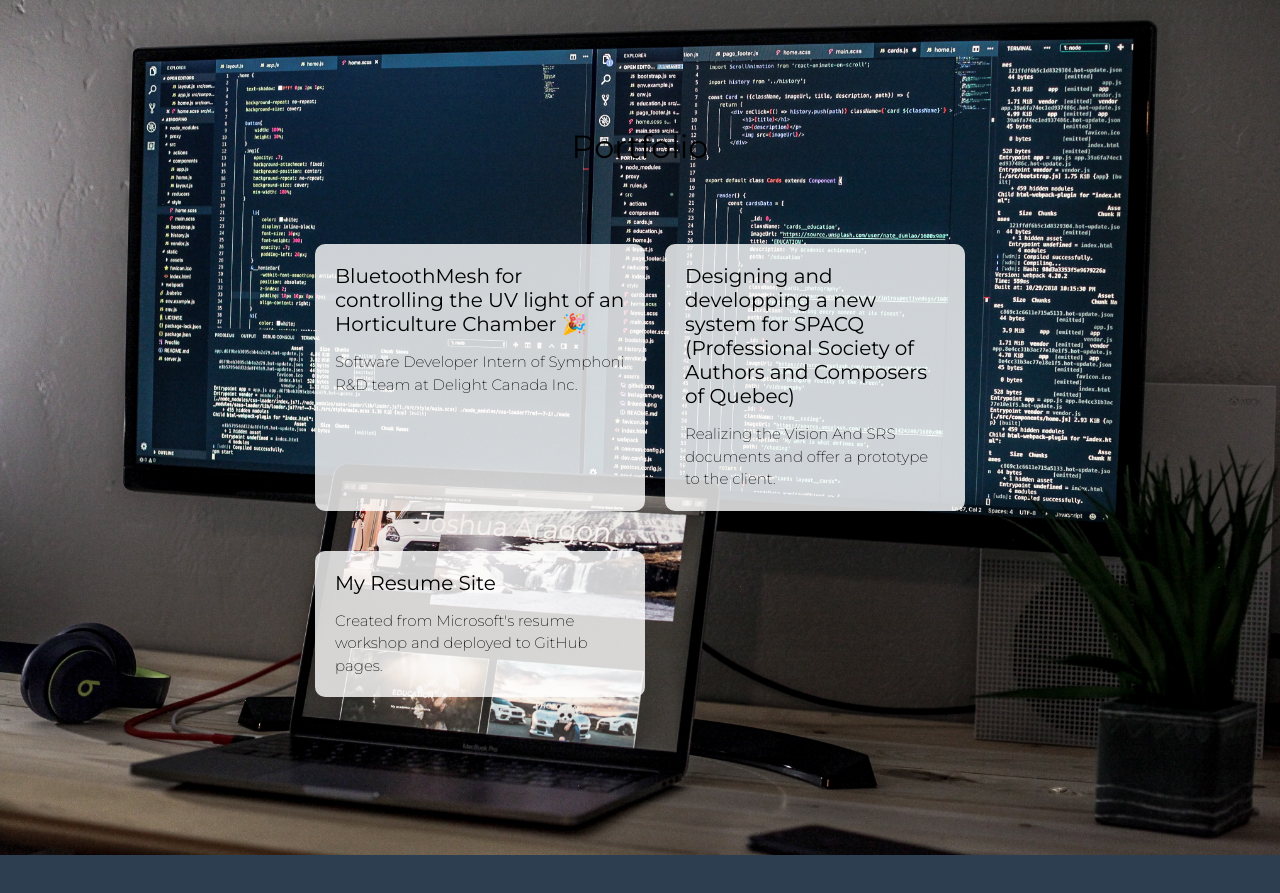
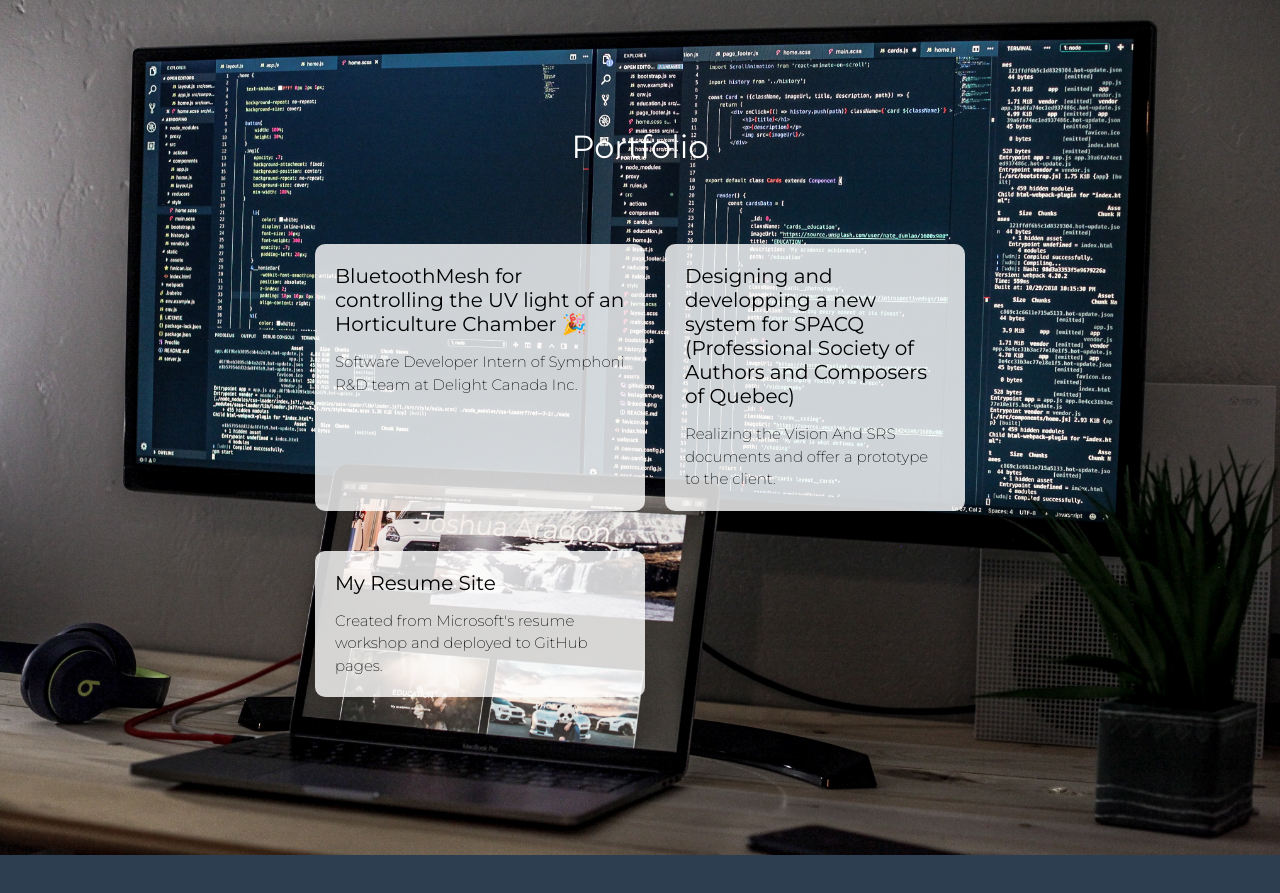
Before and after one commit to Yasar2019/myPortfolio, a React (Vite) app: page / in a window 1280 px wide. Shown: the part 2020-2913 px from the top of the page. Built offline with nearby package versions, Linux system fonts and the light colour scheme.

Commit message:
Update Portfolio.jsx
make h2 white

```diff
--- a/src/Components/Portfolio.jsx
+++ b/src/Components/Portfolio.jsx
@@ -56,7 +56,7 @@ const Portfolio = () => {
         <title>Portfolio</title>
         <meta name="description" content="Highlight of my work and projects" />
       </Helmet>
-      <h2 className="portfolio-h2" className="portfolio-h2">Portfolio</h2>
+      <h2 className="portfolio-h2" style={{color: 'white'}}>Portfolio</h2>
       <div className="portfolio-layout">
         <div className="portfolio-image-container">
           <img className="portfolio-image" src={image} alt={imageAltText} />
```
